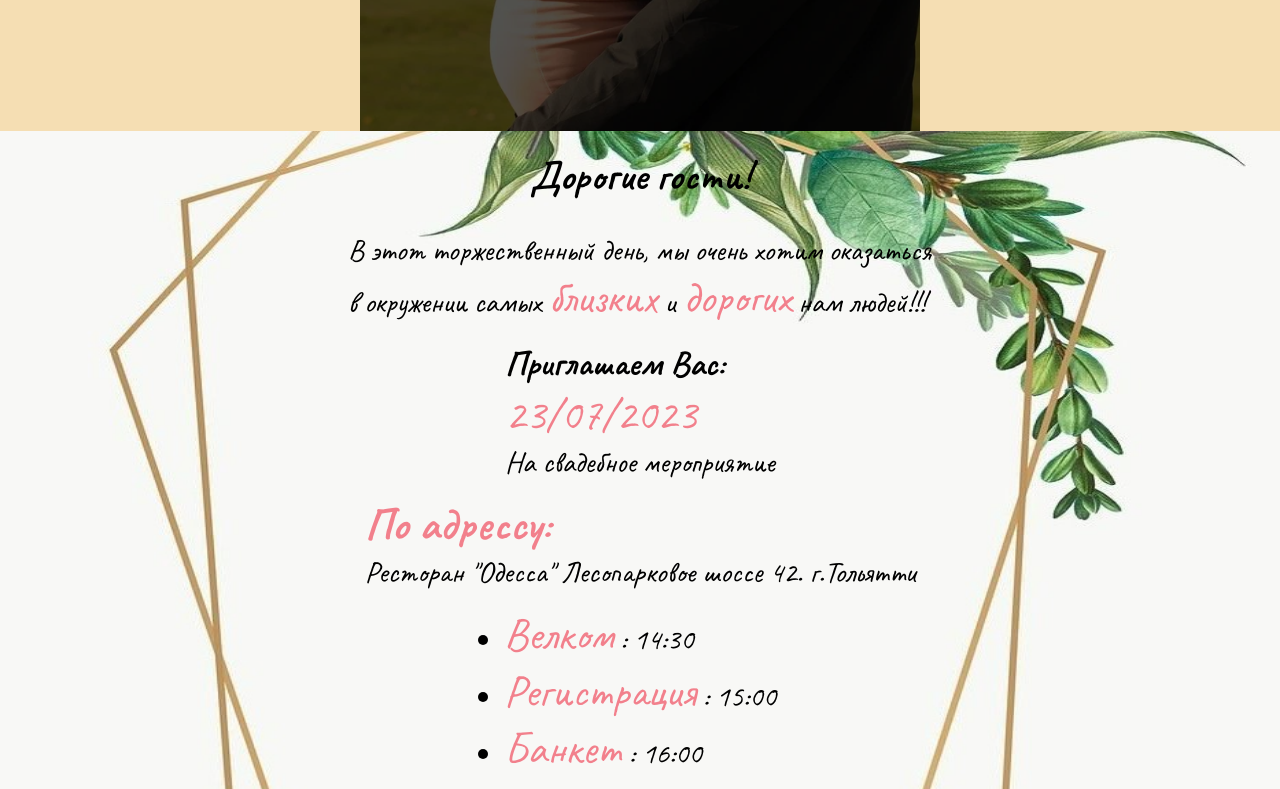
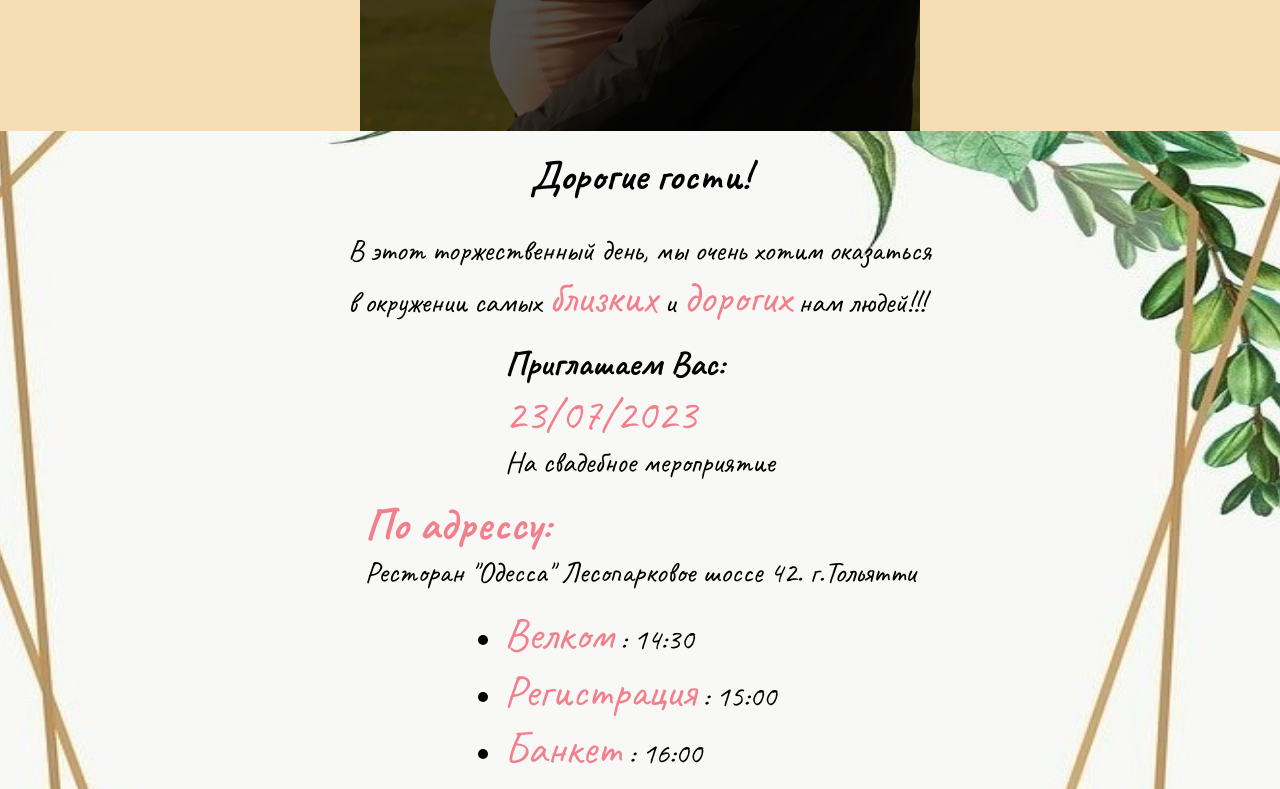
Before and after one commit to Yesenin95/svadba, a plain HTML site: page index.html in a window 1280 px wide. Shown: the part 669-1458 px from the top of the page. Drawn offline with Linux system fonts and the light colour scheme; a web font is replaced by a local one.

Commit message:
Add files via upload

```diff
--- a/style.css
+++ b/style.css
@@ -64,8 +64,8 @@ img {
    background-color: wheat;
    background-image: url(./img/5.jfif);
    background-repeat: no-repeat;
-   background-size: 1280px 1370px;
-   background-position: left;
+   background-size: 1800px 1800px;
+   background-position: center;
 
 }
 
```
